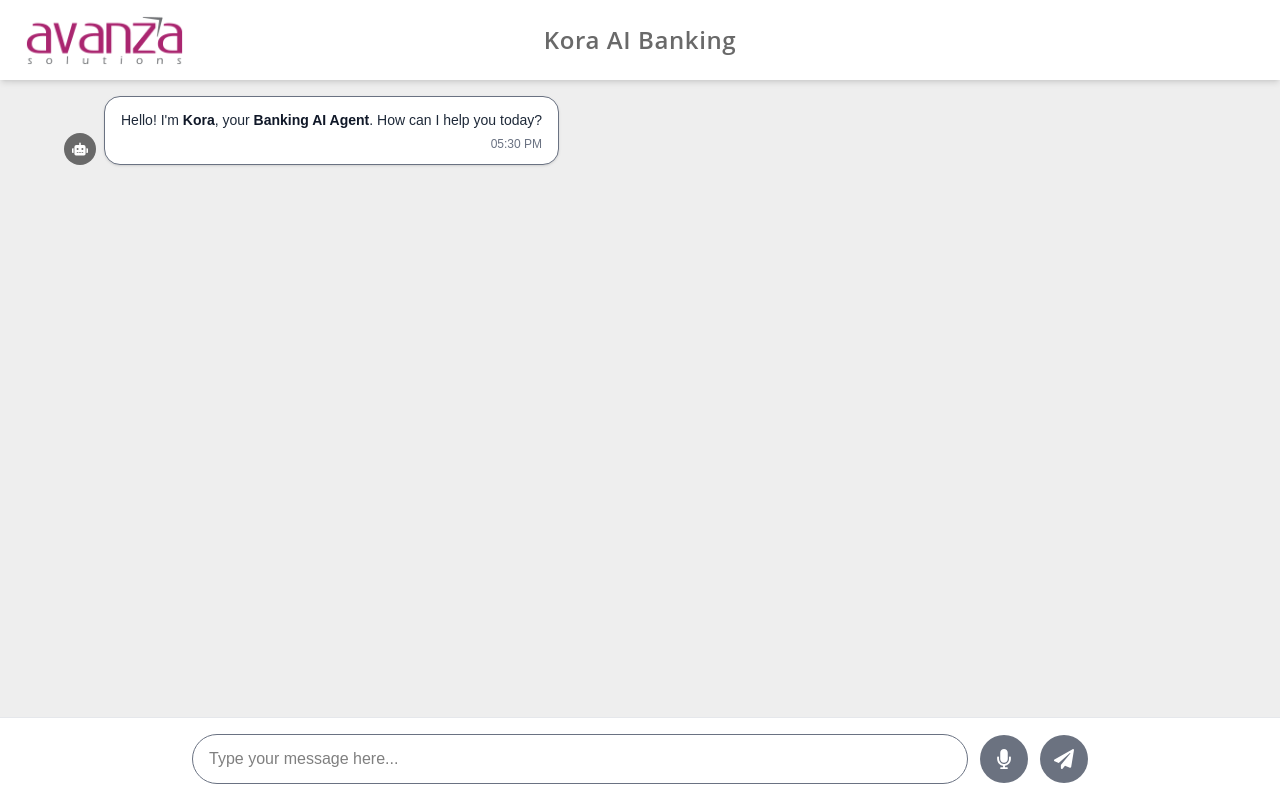
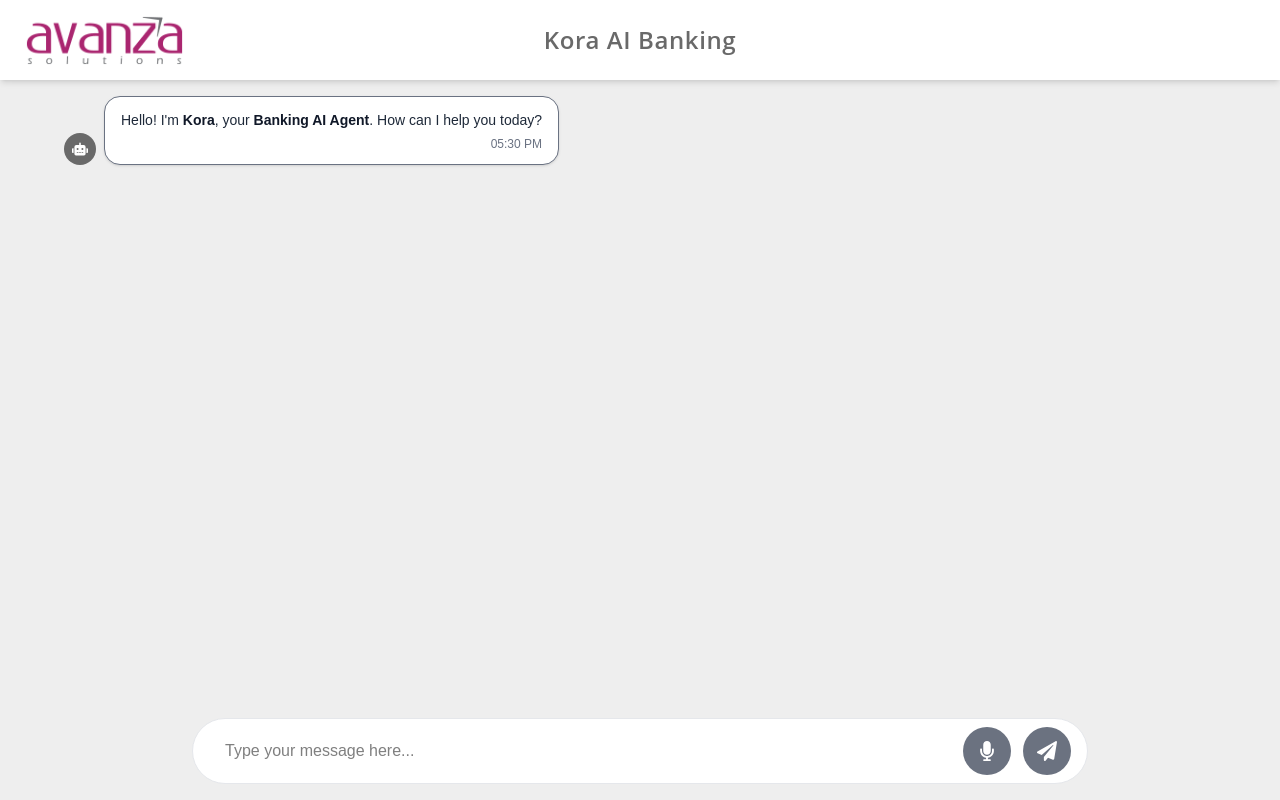
Before and after one commit to yusrafaisal/social-banking, a Next.js app in the folder banking-frontend/: page / in a window 1280 px wide. Built offline with nearby package versions, Linux system fonts and the light colour scheme.

Commit message:
fe changes

```diff
--- a/banking-frontend/src/app/page.tsx
+++ b/banking-frontend/src/app/page.tsx
@@ -278,7 +278,7 @@ export default function BankingChat() {
         {/* ...existing loading state... */}
         <header
           className={`fixed top-0 left-0 right-0 h-16 sm:h-20 shadow-md flex items-center justify-between px-3 sm:px-6 z-50 transition-all duration-300 ${
-            isScrolled ? "bg-white/80 backdrop-blur-md" : "bg-white"
+            isScrolled ? "bg-white/60 backdrop-blur-md" : "bg-white"
           }`}
         >
           <div className="flex items-center">
@@ -324,7 +324,7 @@ export default function BankingChat() {
       {/* ...existing header code... */}
       <header
         className={`fixed top-0 left-0 right-0 h-16 sm:h-20 shadow-md flex items-center justify-between px-3 sm:px-6 z-50 transition-all duration-300 ${
-          isScrolled ? "bg-white/80 backdrop-blur-md" : "bg-white"
+          isScrolled ? "bg-white/60 backdrop-blur-md" : "bg-white"
         }`}
       >
         <div className="flex items-center">
@@ -461,9 +461,12 @@ export default function BankingChat() {
       </div>
 
       {/* Fixed Input Area with Voice Support */}
-      <div className="fixed bottom-0 left-0 right-0 bg-white px-3 sm:px-4 py-3 sm:py-4 z-50 border-t border-gray-200">
+      <div
+        className="fixed bottom-0 left-0 right-0 px-3 sm:px-4 py-3 sm:py-4 z-50"
+        style={{ backgroundColor: "#eee" }}
+      >
         <div className="max-w-full sm:max-w-4xl mx-auto">
-          <div className="flex items-center space-x-2 sm:space-x-3">
+          <div className="flex items-center space-x-2 sm:space-x-3 bg-white rounded-full px-3 sm:px-4 py-2 border border-gray-200">
             <input
               ref={inputRef}
               type="text"
@@ -473,7 +476,7 @@ export default function BankingChat() {
               placeholder={
                 isRecording ? "Recording..." : "Type your message here..."
               }
-              className="flex-1 px-3 sm:px-4 py-2 sm:py-3 text-sm sm:text-base border border-gray-500 rounded-full focus:outline-none transition-colors text-black"
+              className="flex-1 px-3 sm:px-4 py-2 sm:py-3 text-sm sm:text-base border-0 rounded-full focus:outline-none transition-colors text-black bg-transparent"
               style={{ borderColor: inputText ? "#b32271" : "" }}
               onFocus={(e) => (e.target.style.borderColor = "#b32271")}
               onBlur={(e) =>
```
